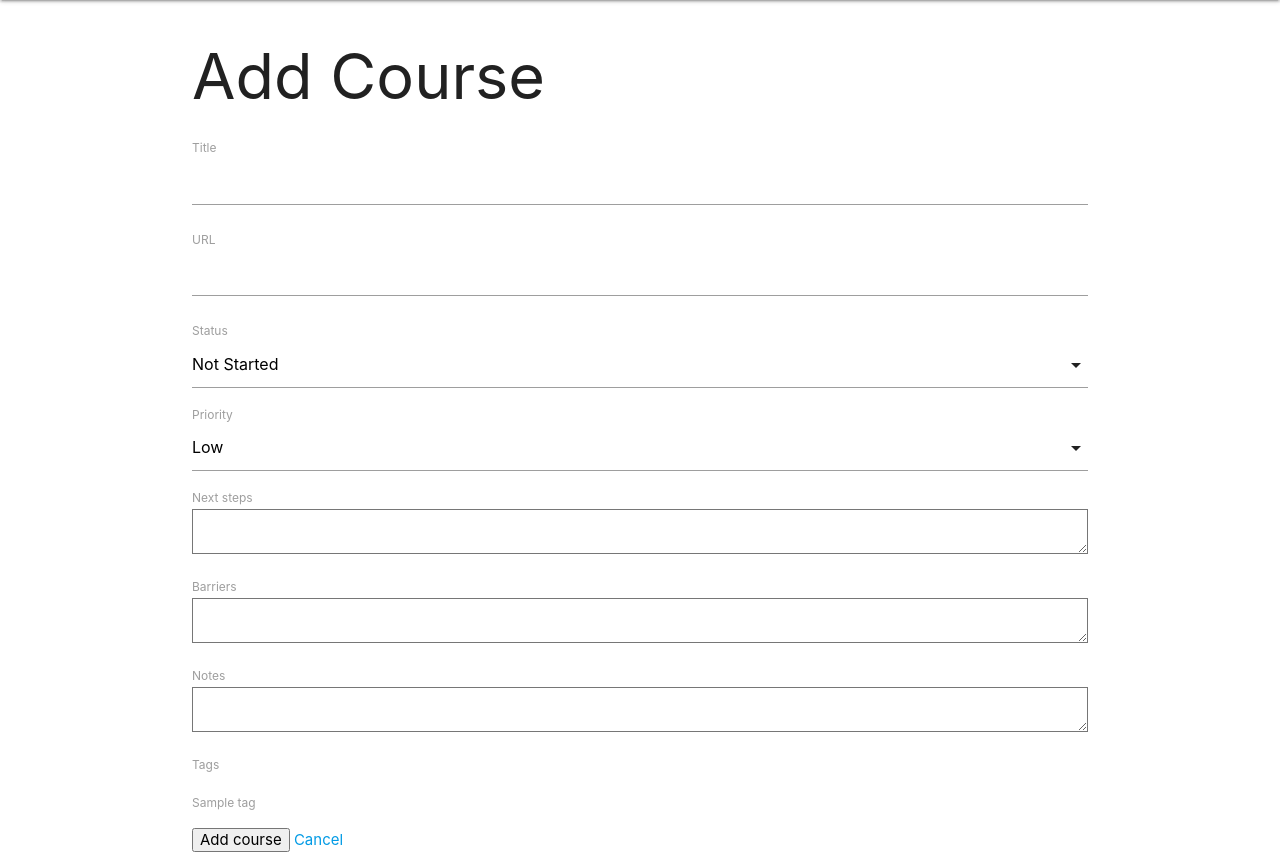
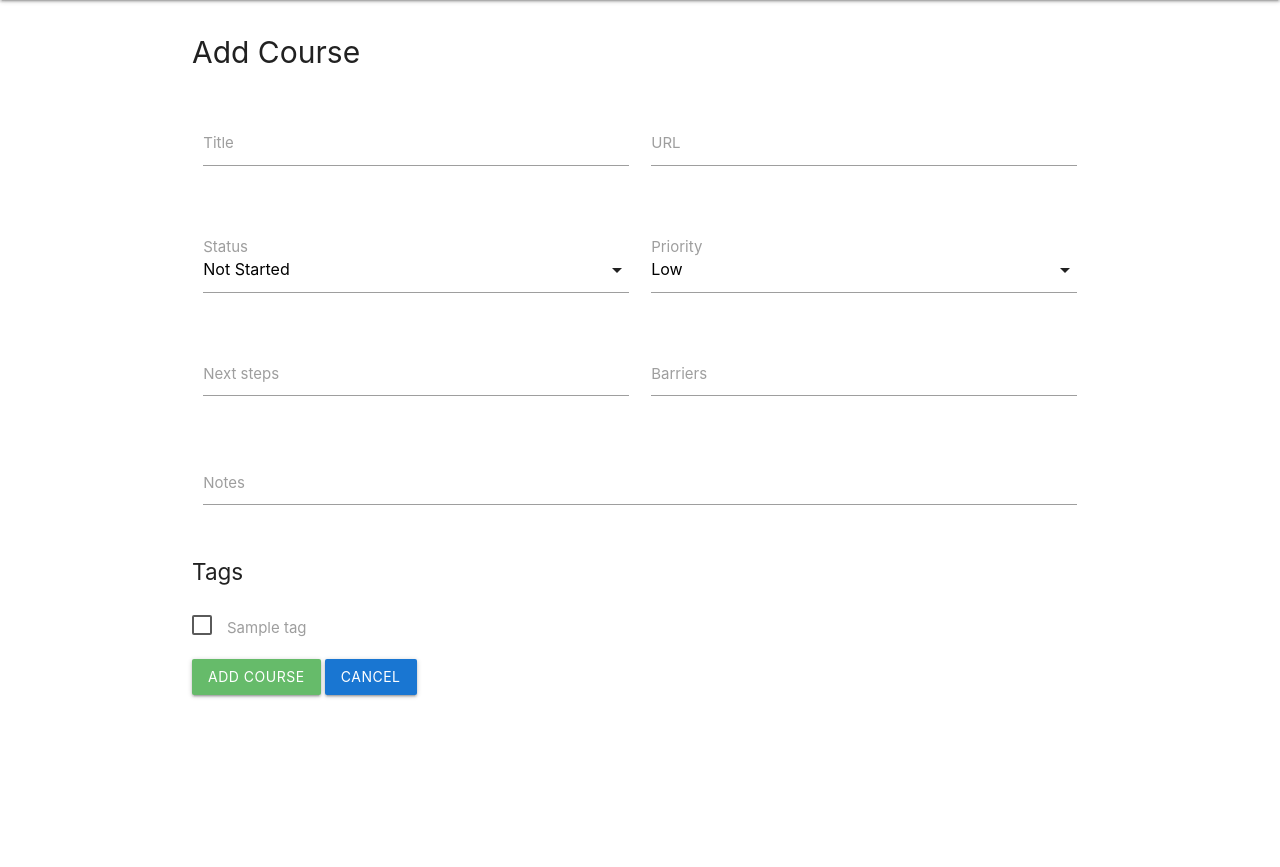
Before and after one commit to hckmd/finish-it-edpf-5023, a Flask app: page /courses/add_course in a window 1280 px wide. Shown: the part 64-931 px from the top of the page. After the commit the page ends 762 px from the top, so only its background shows below. Run offline with Flask 2, Linux system fonts and the light colour scheme; a user stored in the database is signed in; tables that the repository leaves empty hold one stand-in row (values such as "Sample post").

Commit message:
Changes add_course view to use materialize styling

```diff
--- a/app/courses/templates/add_course.html
+++ b/app/courses/templates/add_course.html
@@ -1,69 +1,54 @@
+{% from 'materialize_macros.html' import materialize_text_input, materialize_textarea, materialize_checkboxes %}
+
 {% extends "base.html" %}
 
 {% block content %}
-<h1>Add Course</h1>
-<form action="" method="post">
+<p class="page-heading">Add Course</p>
+<div class="row">
+    <div class="col s12">
+        <form action="" method="post" novalidate>
             {{ form.hidden_tag() }}
-    <p>
-        {{ form.title.label }}</br>
-        {{ form.title(size=100) }}
-        {% for error in form.title.errors %}
-        <span style="color: red;">[{{ error }}]</span>
-        {% endfor %}
-    </p>
-    <p>
-        {{ form.url.label }}</br>
-        {{ form.url(size=200) }}
-        {% for error in form.url.errors %}
-        <span style="color: red;">[{{ error }}]</span>
-        {% endfor %}
-    </p>
-    <p>
+            <div class="row">
+                <div class="input-field col s6">
+                    {{  materialize_text_input(form.title) }}
+                </div>
+                <div class="input-field col s6">
+                    {{  materialize_text_input(form.url) }}
+                </div>
+            </div>
+            <div class="row">
+                <div class="input-field col s6">
                     {{ form.status.label }}</br>
                     {{ form.status() }}
-        {% for error in form.status.errors %}
-        <span style="color: red;">[{{ error }}]</span>
-        {% endfor %}
-    </p>
-    <p>
+                </div>
+                <div class="input-field col s6">
                     {{ form.priority.label }}</br>
                     {{ form.priority() }}
-        {% for error in form.priority.errors %}
-        <span style="color: red;">[{{ error }}]</span>
-        {% endfor %}
-    </p>
-    <p>
-        {{ form.next_steps.label }}</br>
-        {{ form.next_steps() }}
-        {% for error in form.next_steps.errors %}
-        <span style="color: red;">[{{ error }}]</span>
-        {% endfor %}
-    </p>
-    <p>
-        {{ form.barriers.label }}</br>
-        {{ form.barriers() }}
-        {% for error in form.barriers.errors %}
-        <span style="color: red;">[{{ error }}]</span>
-        {% endfor %}
-    </p>
-    <p>
-        {{ form.notes.label }}</br>
-        {{ form.notes() }}
-        {% for error in form.notes.errors %}
-        <span style="color: red;">[{{ error }}]</span>
-        {% endfor %}
-    </p>
-    <p>
-        {{ form.tags.label }}</br>
-        {{ form.tags() }}
-        {% for error in form.tags.errors %}
-        <span style="color: red;">[{{ error }}]</span>
-        {% endfor %}
-    </p>
-    <p>
-        {{ form.submit }}
-        <a href="{{ url_for('courses.index') }}">Cancel</a>
-    </p>
+                </div>
+            </div>
+            <div class="row">
+                <div class="input-field col s6">
+                    {{ materialize_textarea(form.next_steps) }}
+                </div>
+                <div class="input-field col s6">
+                    {{ materialize_textarea(form.barriers) }}
+                </div>
+            </div>
+            <div class="row">
+                <div class="input-field col s12">
+                    {{ materialize_textarea(form.notes) }}
+                </div>
+            </div>
+            <div class="row">
+                {{ materialize_checkboxes(form.tags) }}
+            </div>
+            <div class="row">
+                <button class="waves-effect waves-light btn green lighten-1" type="submit">Add course</button>
+                <a class="waves-effect waves-light btn blue darken-2" href="{{ url_for('courses.index')}}">
+                    Cancel
+                </a>
+            </div>
         </form>
-
+    </div>
+</div>
 {% endblock %}
```
Lines whose indentation alone changed are shown as unchanged.
